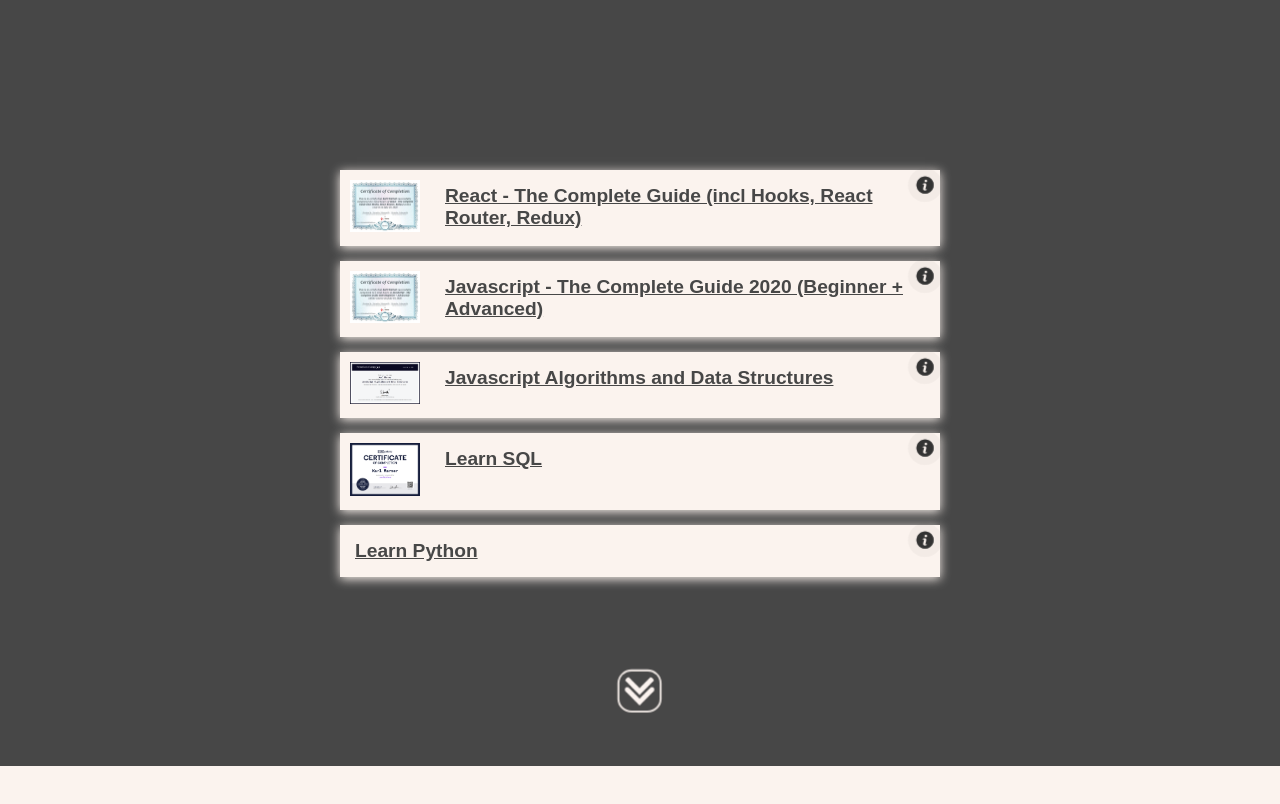
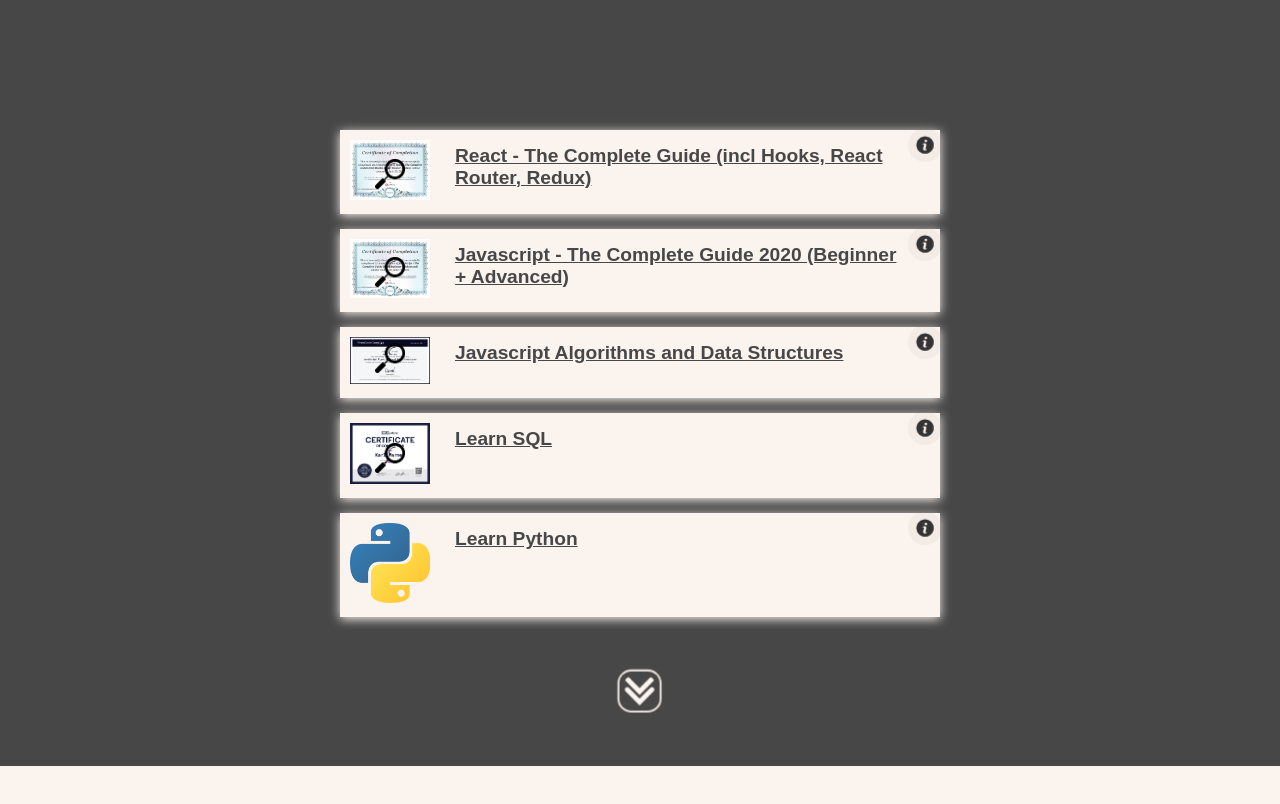
Before and after one commit to Kwarn/portfolio, a React (Create React App) app: page / in a window 1280 px wide. Shown: the part 3240-4044 px from the top of the page. Built offline with nearby package versions, Linux system fonts and the light colour scheme.

Commit message:
magnifying glass added to course certificate to improve UX interactivity clarity, fallback logic to catch no certificate cases

```diff
--- a/src/containers/Courses/Course/Course.js
+++ b/src/containers/Courses/Course/Course.js
@@ -1,24 +1,33 @@
 import React from 'react'
 import DrawToggle from '../../DrawToggle/DrawControl'
+import imageAssets from '../../../assets/assets'
 import classes from './Course.module.css'
 
 const Course = ({ course, showModal }) => {
-  const { title, cert, desc, courseLink } = course
+  const { title, cert, certAlt, desc, courseLink } = course
 
-  const certificate = <img src={cert} alt={`${title} certificate`} />
+  const certificate = cert ? (
+    <img src={cert} alt={`${title} certificate`} />
+  ) : (
+    <img classes={classes.Certificate} src={certAlt} alt="alt-certificate" />
+  )
 
-  const previewCertificate = cert ? (
-    <img
-      onClick={() => showModal(certificate)}
-      src={cert}
-      alt="certificateIcon"
-    />
+  const magnifyingGlass = cert ? (
+    <img src={imageAssets.magnifyingGlass} alt="click to view" />
   ) : null
 
   return (
     <>
       <div className={classes.Course}>
-        <div className={classes.CertificateContainer}>{previewCertificate}</div>
+        <div
+          className={`${classes.CertificateWrapper} ${
+            cert ? classes.HoverPointer : ''
+          }`}
+          onClick={cert ? () => showModal(certificate) : null}
+        >
+          {certificate}
+          {magnifyingGlass}
+        </div>
         <h3 className={classes.TitleContainer}>
           <a href={courseLink} target="_blank" rel="noopener noreferrer">
             {title}
--- a/src/containers/Courses/Course/Course.module.css
+++ b/src/containers/Courses/Course/Course.module.css
@@ -19,12 +19,26 @@
   color: inherit;
 }
 
-.CertificateContainer img {
+.CertificateWrapper {
+  position: relative;
   padding: 10px;
-  height: auto;
-  width: 70px;
-  max-height: 60px;
+}
+
+.HoverPointer {
   cursor: pointer;
+}
+
+.CertificateWrapper img:first-child {
+  max-width: 80px;
+}
+
+.CertificateWrapper img:nth-child(2) {
+  position: absolute;
+  padding: 5px;
+  bottom: 20px;
+  left: 30px;
+  height: 30px;
+  width: auto;
 }
 
 @media (max-width: 500px) {
--- a/src/containers/Courses/Courses.js
+++ b/src/containers/Courses/Courses.js
@@ -41,11 +41,12 @@ const Courses = ({ showModal }) => {
       desc:
         'The first online course I completed back in 2017, when I first discovered my love of programming.',
       courseLink: 'https://www.codecademy.com/learn/learn-python-3',
+      certAlt: imageAssets.python,
     },
   ])
 
   let courseElements = courses.map(course => (
-    <Course course={course} showModal={showModal} />
+    <Course key={course.title} course={course} showModal={showModal} />
   ))
 
   return <div className={classes.Courses}>{courseElements}</div>
```
